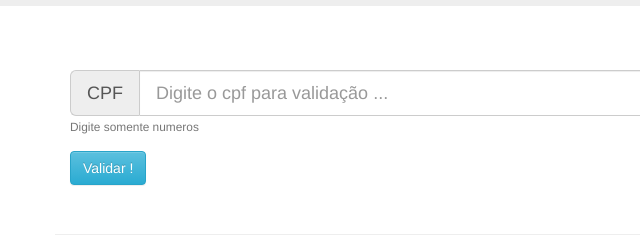
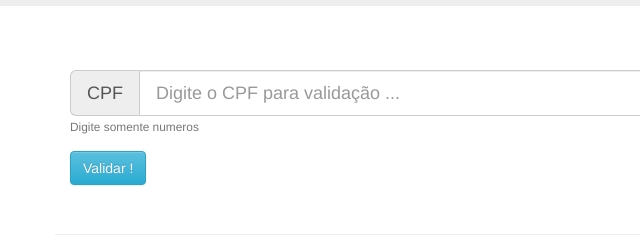
Before and after one commit to jvitormcs/gama-academy-JS, a plain HTML site: page validadorCPF/index.html in a window 1280 px wide. Shown: the part 274-514 px from the top of the page, 0-640 px from the left. Drawn offline with nearby package versions, Linux system fonts and the light colour scheme.

Commit message:
Passos iniciais

```diff
--- a/validadorCPF/index.html
+++ b/validadorCPF/index.html
@@ -34,7 +34,7 @@
             <div class="form-group">
                 <div class="input-group input-group-lg">
                     <span class="input-group-addon" id="sizing-addon1">CPF</span>
-                    <input type="text" class="form-control" placeholder="Digite o cpf para validação ..."
+                    <input type="text" class="form-control" placeholder="Digite o CPF para validação ..."
                         aria-describedby="sizing-addon1">
                 </div>
                 <small class="form-text text-muted">Digite somente numeros</small>
```
